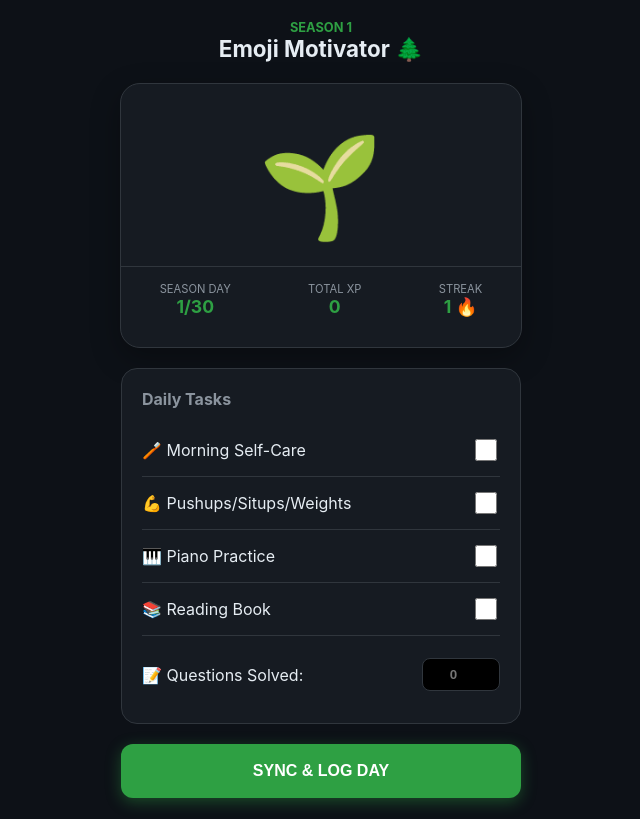
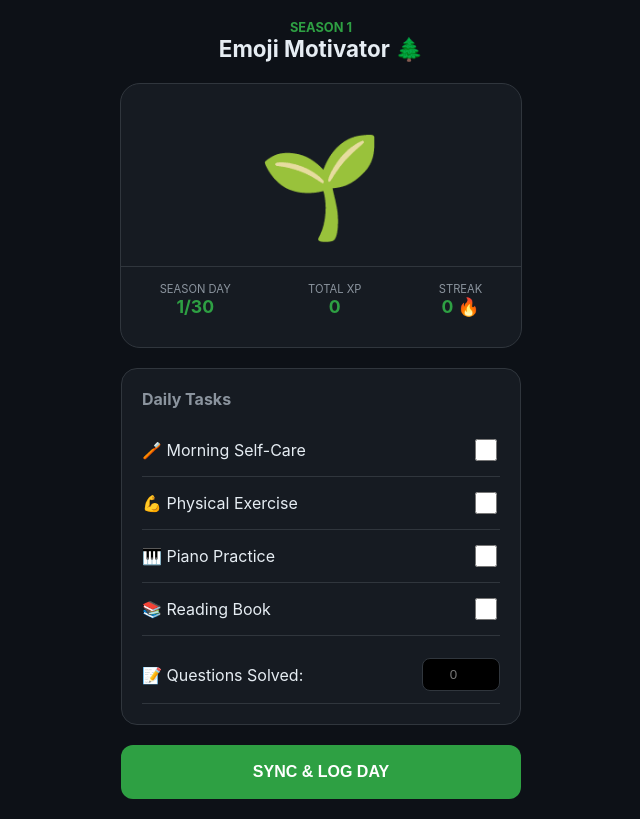
Before and after one commit to ENux-Distro/Personal-Website, a plain HTML site: page index.html in a window 1280 px wide. Both pictures are taken after a click on the button "SYNC & LOG DAY". Shown: the whole page, without its empty margins (319-959 px from the left). Drawn offline with Linux system fonts and the light colour scheme.

Commit message:
Update index.html

```diff
--- a/index.html
+++ b/index.html
@@ -4,6 +4,9 @@
     <meta charset="UTF-8">
     <meta name="viewport" content="width=device-width, initial-scale=1.0, maximum-scale=1.0, user-scalable=no">
     <title>Emoji Motivator 🌲</title>
+    <meta name="mobile-web-app-capable" content="yes">
+    <meta name="theme-color" content="#0d1117">
+
     <style>
         :root {
             --bg: #0d1117;
@@ -25,7 +28,6 @@
             align-items: center;
         }
 
-        /* --- Header Section --- */
         header {
             width: 100%;
             max-width: 450px;
@@ -36,7 +38,6 @@
         h1 { font-size: 1.4rem; margin: 0; color: var(--text-main); }
         .season-tag { font-size: 0.8rem; color: var(--accent); font-weight: bold; text-transform: uppercase; }
 
-        /* --- Tree Display Section --- */
         #display-card {
             background: var(--card);
             border: 1px solid var(--border);
@@ -46,10 +47,9 @@
             padding: 30px 0;
             text-align: center;
             margin-bottom: 20px;
-            box-shadow: 0 10px 30px rgba(0,0,0,0.3);
         }
 
-        #tree-emoji { font-size: 100px; display: block; margin: 10px 0; transition: transform 0.3s ease; }
+        #tree-emoji { font-size: 100px; display: block; margin: 10px 0; }
 
         .progress-stats {
             display: flex;
@@ -63,7 +63,6 @@
         .stat-label { font-size: 0.7rem; color: var(--text-dim); text-transform: uppercase; }
         .stat-val { font-size: 1.1rem; font-weight: bold; color: var(--accent); }
 
-        /* --- Task Section --- */
         .task-card {
             background: var(--card);
             border: 1px solid var(--border);
@@ -84,13 +83,7 @@
             border-bottom: 1px solid var(--border);
         }
 
-        .task-item:last-child { border-bottom: none; }
-
-        input[type="checkbox"] {
-            width: 22px;
-            height: 22px;
-            accent-color: var(--accent);
-        }
+        input[type="checkbox"] { width: 22px; height: 22px; accent-color: var(--accent); }
 
         input[type="number"] {
             background: #000;
@@ -100,10 +93,8 @@
             width: 60px;
             border-radius: 8px;
             text-align: center;
-            font-weight: bold;
         }
 
-        /* --- Action Button --- */
         .sync-btn {
             background: var(--accent);
             color: white;
@@ -116,11 +107,7 @@
             font-weight: bold;
             margin-top: 20px;
             cursor: pointer;
-            box-shadow: 0 4px 15px rgba(46, 160, 67, 0.4);
         }
-
-        .sync-btn:active { transform: scale(0.98); }
-
     </style>
 </head>
 <body>
@@ -150,27 +137,10 @@
 
     <div class="task-card">
         <h2>Daily Tasks</h2>
-
-        <div class="task-item">
-            <span>🪥 Morning Self-Care</span>
-            <input type="checkbox" id="t1">
-        </div>
-
-        <div class="task-item">
-            <span>💪 Pushups/Situps/Weights</span>
-            <input type="checkbox" id="t2">
-        </div>
-
-        <div class="task-item">
-            <span>🎹 Piano Practice</span>
-            <input type="checkbox" id="t3">
-        </div>
-
-        <div class="task-item">
-            <span>📚 Reading Book</span>
-            <input type="checkbox" id="t4">
-        </div>
-
+        <div class="task-item"><span>🪥 Morning Self-Care</span><input type="checkbox" id="t1"></div>
+        <div class="task-item"><span>💪 Physical Exercise</span><input type="checkbox" id="t2"></div>
+        <div class="task-item"><span>🎹 Piano Practice</span><input type="checkbox" id="t3"></div>
+        <div class="task-item"><span>📚 Reading Book</span><input type="checkbox" id="t4"></div>
         <div class="task-item" style="margin-top: 10px;">
             <span>📝 Questions Solved:</span>
             <input type="number" id="q-count" placeholder="0">
@@ -180,28 +150,10 @@
     <button class="sync-btn" onclick="syncDaily()">SYNC & LOG DAY</button>
 
     <script>
-        // --- Storage & State Management ---
+        // 1. STATE & STORAGE
         let state = JSON.parse(localStorage.getItem('emojiMotivatorData')) || {
-            xp: 0,
-            streak: 0,
-            season: 1,
-            seasonStart: Date.now(),
-            lastSync: null
+            xp: 0, streak: 0, season: 1, seasonStart: Date.now(), lastSync: null
         };
-
-        function checkSeasonReset() {
-            const now = Date.now();
-            const daysPassed = Math.floor((now - state.seasonStart) / (1000 * 60 * 60 * 24));
-
-            if (daysPassed >= 30) {
-                alert("Season Complete! Your tree has been archived in the forest. New season starting!");
-                state.season += 1;
-                state.xp = 0;
-                state.seasonStart = Date.now();
-                save();
-            }
-            return daysPassed + 1;
-        }
 
         function save() {
             localStorage.setItem('emojiMotivatorData', JSON.stringify(state));
@@ -209,13 +161,22 @@
         }
 
         function updateUI() {
-            const currentDay = checkSeasonReset();
+            const now = Date.now();
+            const daysPassed = Math.floor((now - state.seasonStart) / (1000 * 60 * 60 * 24));
+
+            // Auto-reset Season after 30 days
+            if (daysPassed >= 30) {
+                state.season += 1;
+                state.xp = 0;
+                state.seasonStart = Date.now();
+                save();
+            }
+
             document.getElementById('season-num').innerText = state.season;
-            document.getElementById('days-left').innerText = `${currentDay}/30`;
+            document.getElementById('days-left').innerText = `${daysPassed + 1}/30`;
             document.getElementById('total-xp').innerText = state.xp;
             document.getElementById('streak').innerText = `${state.streak} 🔥`;
 
-            // Tree Growth Logic
             const tree = document.getElementById('tree-emoji');
             if (state.xp < 150) tree.innerText = "🌱";
             else if (state.xp < 400) tree.innerText = "🌿";
@@ -226,8 +187,8 @@
 
         function syncDaily() {
             let dailyXP = 0;
+            const today = new Date().toDateString();
 
-            // 1. Calculate XP
             if(document.getElementById('t1').checked) dailyXP += 10;
             if(document.getElementById('t2').checked) dailyXP += 20;
             if(document.getElementById('t3').checked) dailyXP += 10;
@@ -237,40 +198,35 @@
             if (qVal >= 50) dailyXP += 50;
             else if (qVal > 0) dailyXP += 15;
 
-            // 2. Update State
+            if (dailyXP === 0) return alert("Select at least one task!");
+
             state.xp += dailyXP;
-
-            // Streak Logic: If synced today, don't double streak, but keep it.
-            const today = new Date().toDateString();
             if (state.lastSync !== today) {
                 state.streak += 1;
                 state.lastSync = today;
             }
 
-            // 3. RESET UI (As requested)
-            document.getElementById('t1').checked = false;
-            document.getElementById('t2').checked = false;
-            document.getElementById('t3').checked = false;
-            document.getElementById('t4').checked = false;
+            // RESET UI
+            document.querySelectorAll('input[type="checkbox"]').forEach(i => i.checked = false);
             document.getElementById('q-count').value = "";
 
             save();
-            alert(`Great work! +${dailyXP} XP added to your tree.`);
+
+            // Ask for notification permission on first sync
+            if (Notification.permission !== "granted") {
+                Notification.requestPermission();
+            }
+
+            alert(`Day Logged! +${dailyXP} XP.`);
         }
 
-        // Initialize
+        // 2. SERVICE WORKER REGISTRATION
+        if ('serviceWorker' in navigator) {
+            navigator.serviceWorker.register('sw.js')
+            .then(() => console.log("Ghost Worker Active"));
+        }
+
         updateUI();
-
-        // Basic Notification Polling
-        setInterval(() => {
-            const h = new Date().getHours();
-            const m = new Date().getMinutes();
-            if (m === 0 && (h === 8 || h === 18 || h === 20)) {
-                if (Notification.permission === "granted") {
-                    new Notification("Emoji Motivator 🌲", { body: "Time to grow your tree! Check your tasks." });
-                }
-            }
-        }, 60000);
     </script>
 </body>
 </html>
```
